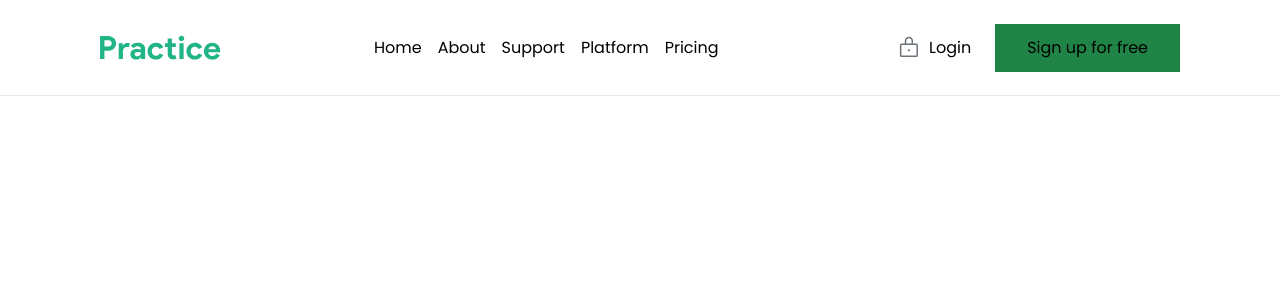
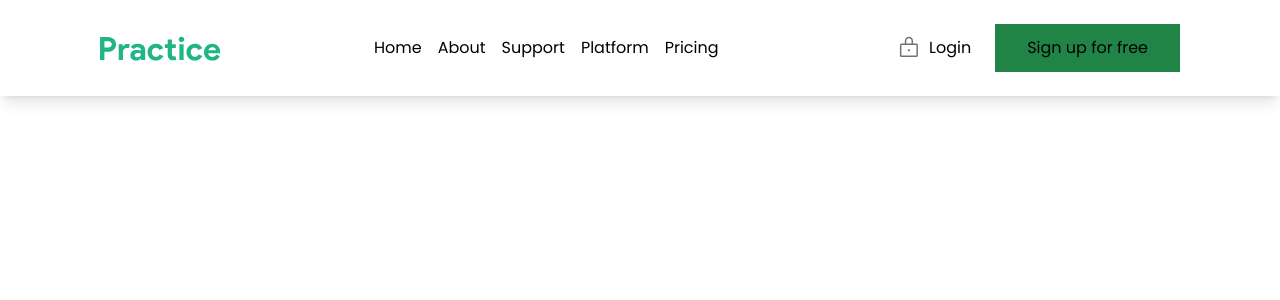
Before and after one commit to FREDVUNI/tailwind-react-landing, a React (Vite) app: page / in a window 1280 px wide. Shown: the top 300 px of the page. Built offline with nearby package versions, Linux system fonts and the light colour scheme.

Commit message:
Remove border bottom

```diff
--- a/src/components/Navbar.jsx
+++ b/src/components/Navbar.jsx
@@ -13,7 +13,7 @@ const Navbar = () => {
     }
 
   return (
-    <div className='w-full h-[96px] bg-white border-b'>
+    <div className='w-full h-[96px] bg-white shadow-lg'>
         <div className='md:max-w-[1080px] max-w-[400px] m-auto w-full h-full flex justify-between items-center'>
             <img src={Logo} alt="logo" className='h-[25px] cursor-pointer'/>
             <div className="flex items-center">
```
